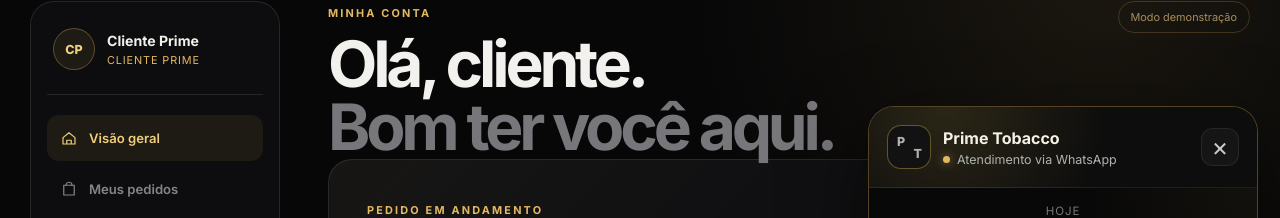
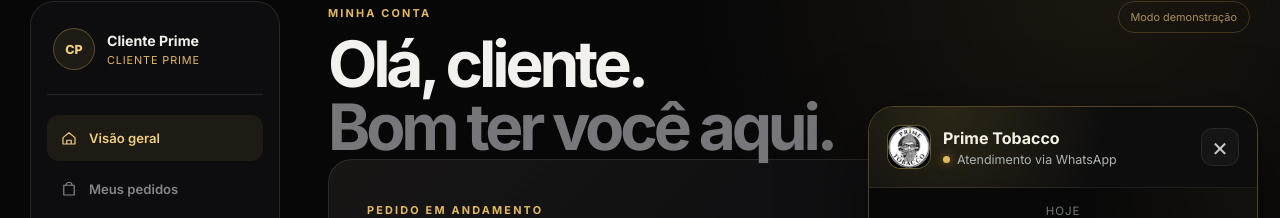
Before and after one commit to fernando12128/tabacaria-web, a React (Vite) app: page /minha-conta in a window 1280 px wide. Both pictures are taken after a click on the button 1226 px from the left and 746 px from the top of the page. Shown: the part 117-335 px from the top of the page. Built offline with nearby package versions, Linux system fonts and the light colour scheme.

Commit message:
Usa logo da Prime no chat

```diff
--- a/src/components/FloatingActions/FloatingActions.jsx
+++ b/src/components/FloatingActions/FloatingActions.jsx
@@ -141,8 +141,7 @@ export default function FloatingActions() {
         >
           <header className="support-chat-header">
             <div className="support-chat-avatar" aria-hidden="true">
-              <span>P</span>
-              <span>T</span>
+              <img src="/prime-tobacco-logo.svg" alt="" />
             </div>
             <div>
               <strong>Prime Tobacco</strong>
```
